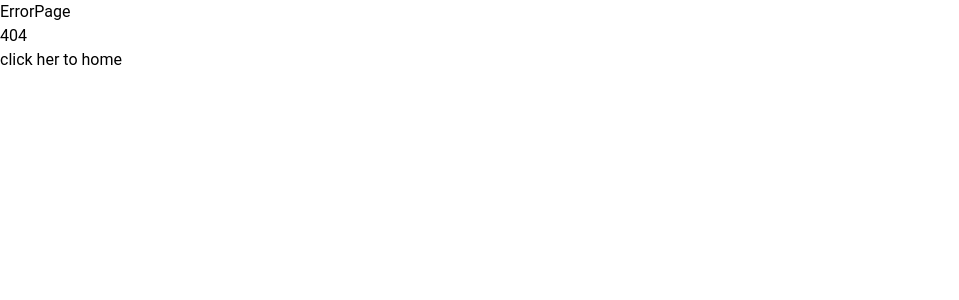
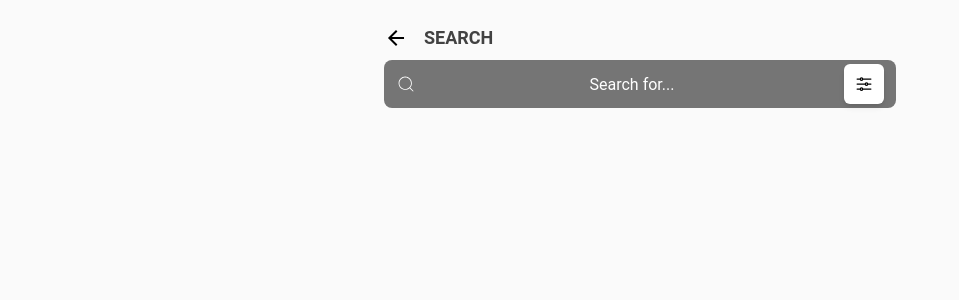
Before and after one commit to RJRYT/SC-MERN, a React (Vite) app in the folder client/: page /searchbarpage in a window 1280 px wide. Before the commit this address had no page. Shown: the top 300 px of the page, without its empty margins (0-959 px from the left). Built offline with nearby package versions, Linux system fonts and the light colour scheme; the HTML template or start-up script is replaced by a standard one.

Commit message:
searchbar

```diff
--- /dev/null
+++ b/client/src/pages/root/SearchBarPage.jsx
@@ -0,0 +1,95 @@
+import React, { useState } from "react";
+import { CiSearch } from "react-icons/ci";
+import { HiOutlineAdjustmentsHorizontal } from "react-icons/hi2";
+import { IoMdArrowBack } from "react-icons/io";
+import { MdNavigateNext } from "react-icons/md";
+
+export const SearchBarPage = () => {
+  const [searchTerm, setSearchTerm] = useState("");
+  const [recentSearches, setRecentSearches] = useState([]);
+
+  const handleBack = () => {
+    console.log("Back button clicked");
+  };
+  const handleSeeAll = () => {
+    console.log("See All button clicked");
+  };
+
+  const handleSearch = (e) => {
+    e.preventDefault();
+    if (searchTerm.trim()) {
+      setRecentSearches([searchTerm, ...recentSearches.slice(0, 4)]);
+      setSearchTerm("");
+    }
+  };
+
+  return (
+    <div className="min-h-screen bg-gray-50 px-4 py-6">
+      <form onSubmit={handleSearch} className="w-full max-w-lg mx-auto">
+        <div className="flex items-center space-x-2 mb-2">
+          <button
+            type="button"
+            onClick={handleBack}
+            className="flex items-center text-black"
+          >
+            <IoMdArrowBack size={24} className="mr-2" />
+          </button>
+          <h2 className="text-lg font-semibold text-gray-800">SEARCH</h2>
+        </div>
+
+        <div className="relative">
+          <div className="absolute left-3 top-1/2 transform -translate-y-1/2 text-white">
+            <CiSearch size={20} />
+          </div>
+
+          <input
+            type="text"
+            value={searchTerm}
+            onChange={(e) => setSearchTerm(e.target.value)}
+            placeholder="Search for..."
+            className="w-full h-12 pl-10 pr-14 rounded-lg bg-gray-600 text-white placeholder-white outline-none focus:ring-2 focus:ring-gray-300 text-center"
+          />
+          <div className="absolute right-3 top-1/2 transform -translate-y-1/2">
+            <button
+              type="button"
+              className="w-10 h-10 bg-white rounded-md shadow-md flex items-center justify-center"
+            >
+              <HiOutlineAdjustmentsHorizontal
+                size={20}
+                className="text-black"
+              />
+            </button>
+          </div>
+        </div>
+      </form>
+
+      {recentSearches.length > 0 && (
+        <div className="mt-6 max-w-lg mx-auto">
+          <div className="flex items-center justify-between mb-2">
+            <h3 className="text-lg font-bold text-gray-700">Recents Search</h3>
+
+            <button
+              type="button"
+              onClick={handleSeeAll} // Add your "See All" handler here
+              className="flex items-center space-x-1 text-sm font-medium text-black"
+            >
+              <span>SEE ALL</span>
+              <MdNavigateNext size={20} />
+            </button>
+          </div>
+          <ul className="text-gray-600 space-y-1">
+            {recentSearches.map((search, index) => (
+              <li
+                key={index}
+                className="flex items-center justify-between py-1 border-b"
+              >
+                <span>{search}</span>
+                <button className="text-gray-700">X</button>
+              </li>
+            ))}
+          </ul>
+        </div>
+      )}
+    </div>
+  );
+};
```
Also changed, not shown: client/src/routes/Router.jsx (+7 -1 lines).
